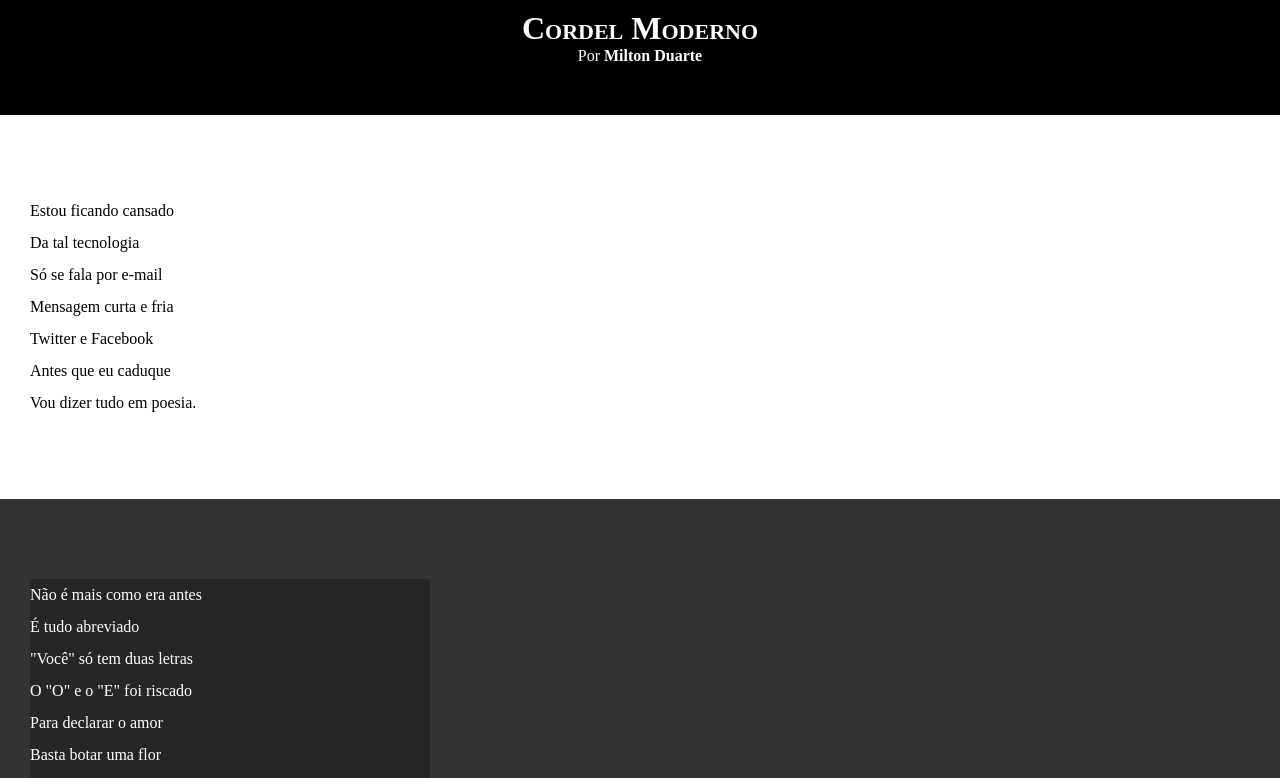
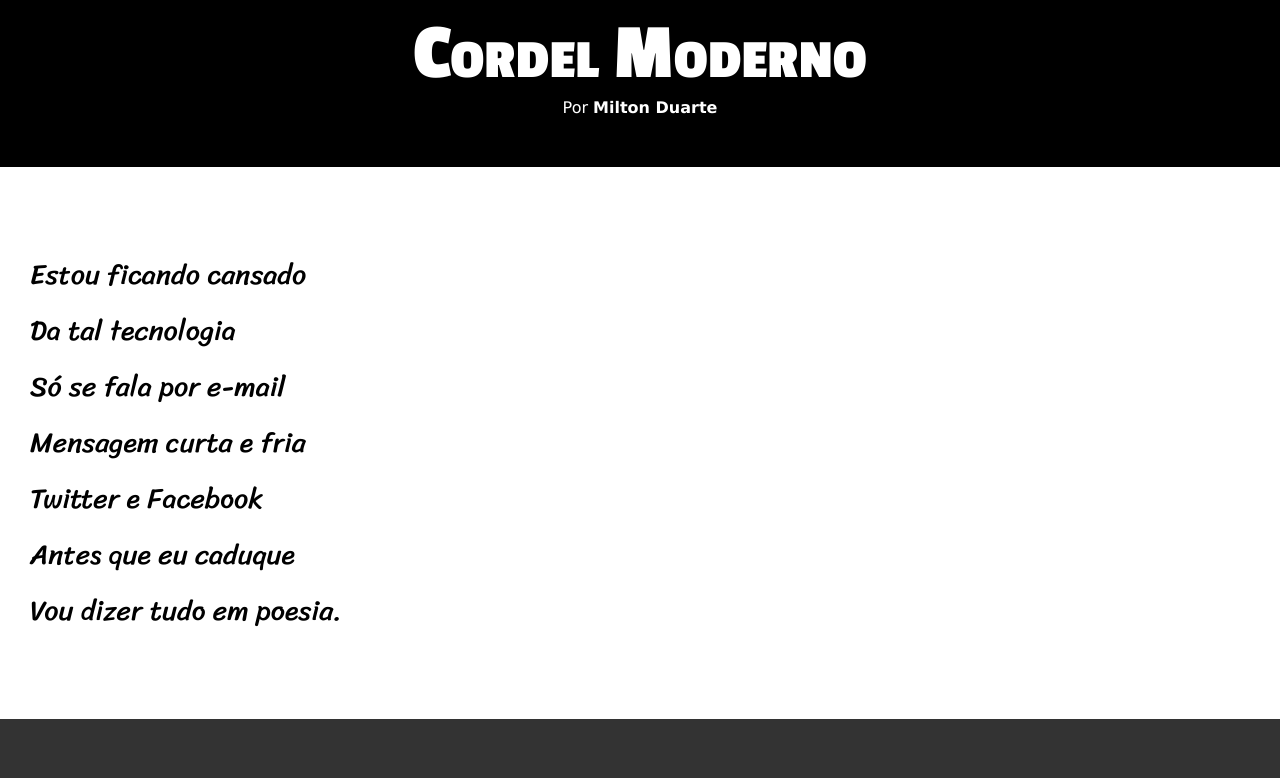
Before and after one commit to EuSouGus/html-css, a plain HTML site: page exercicios/d012/index.html in a window 1280 px wide. Shown: the top 778 px of the page. Drawn offline with Linux system fonts and the light colour scheme.

Commit message:
Atualização de estilos d012

```diff
--- a/exercicios/d012/estilos/style.css
+++ b/exercicios/d012/estilos/style.css
@@ -1,12 +1,26 @@
 @charset "UTF-8";
+
+@import url('https://fonts.googleapis.com/css2?family=Passion+One:wght@400;700;900&display=swap');
+
+@import url('https://fonts.googleapis.com/css2?family=Sriracha&display=swap');
+
+:root {
+    --fonte1: Verdana, Geneva, Tahoma, sans-serif;
+    --fonte2: "Passion One", sans-serif;
+    --fonte3: "Sriracha", cursive;
+}
 
 * {
     margin: 0px;
     padding: 0px;
+    font-size: 1em;
 }
+
 html, body {
     min-height: 100vh;
     background-color: darkgrey;
+    font-family: var(--fonte1);
+
 }
 
 header {
@@ -19,6 +33,8 @@ header > h1 {
     padding-top: 10px;
     /*text-transform: uppercase;*/
     font-variant: small-caps;
+    font-family: var(--fonte2);
+    font-size: 10vh;
 }
 
 header > p {
@@ -40,6 +56,8 @@ section {
     padding-bottom: 10vh;
     padding-left: 30px;
     line-height: 2em;
+    font-family: var(--fonte3);
+    font-size: 3.5vh;
 }
 
 section.normal {
@@ -53,7 +71,8 @@ section.imagem {
 }
 
 section.imagem > p {
-    width: 400px;
+    display: inline-block;
+    padding: 5px;
     background-color: rgb(0, 0, 0, 0.253);
 }
 
```
